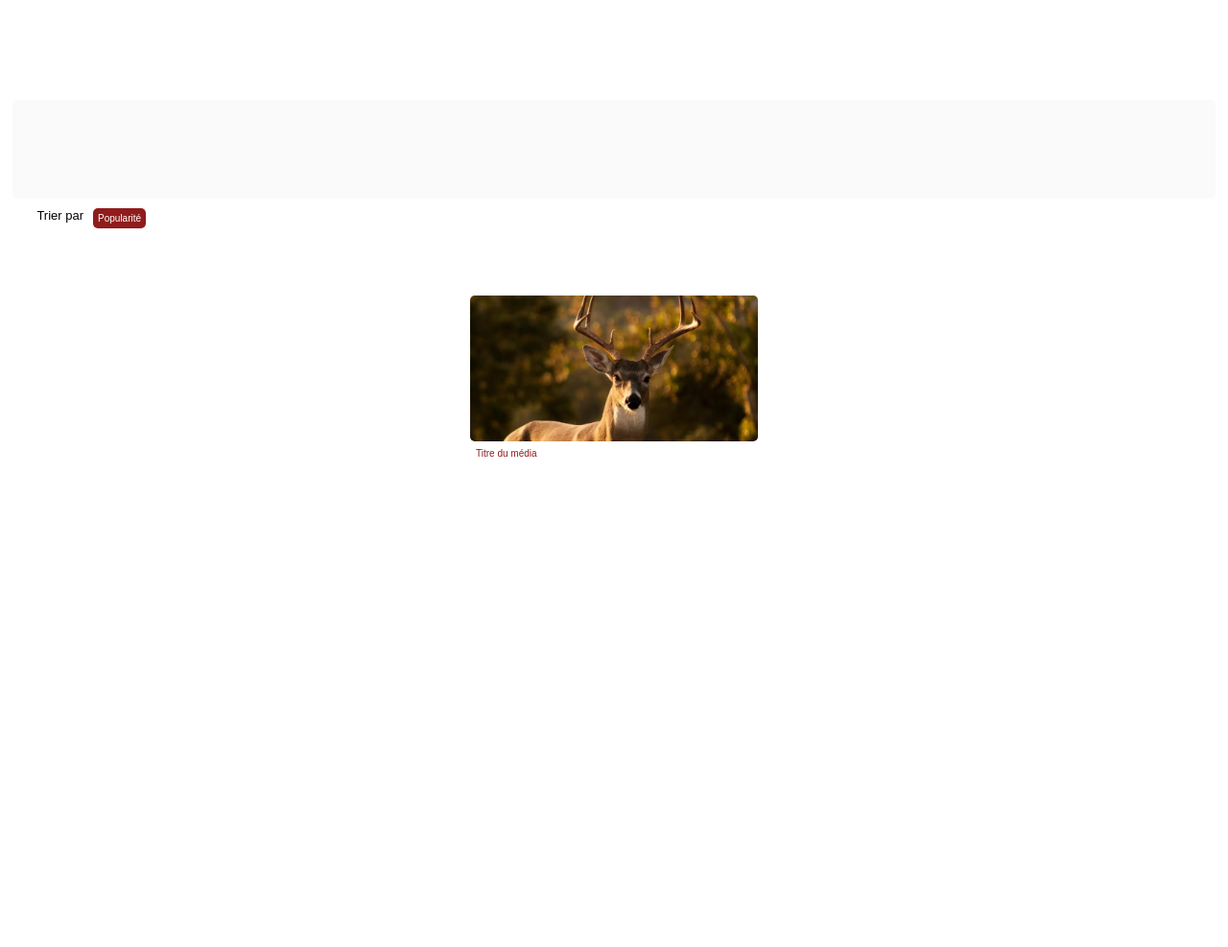
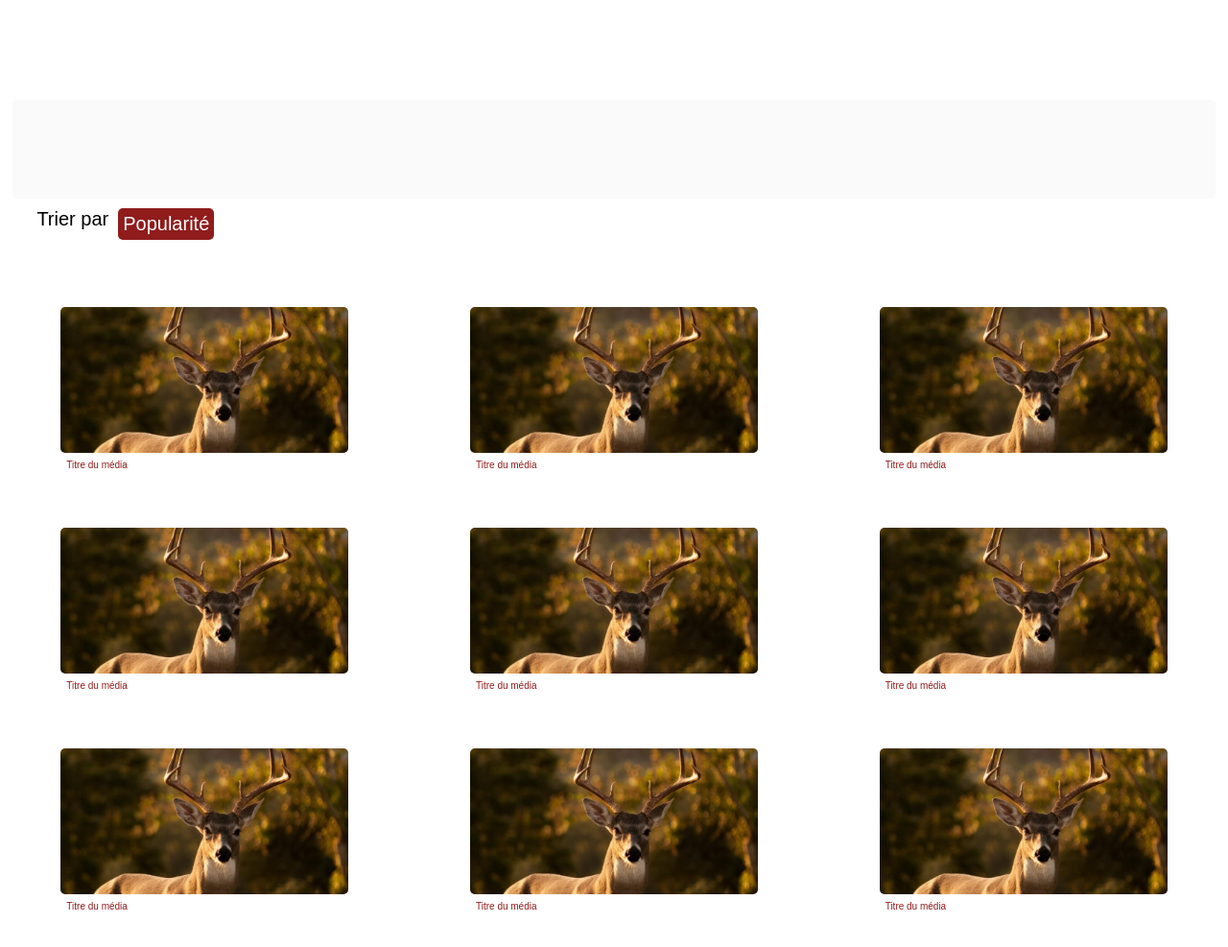
Before and after one commit to stoyann-open-classrooms/StoyannVelten_6_15062021, a plain HTML site: page photographerPage.html in a window 1280 px wide. Shown: the part 111-1098 px from the top of the page at 96% size. Before the commit the page ends 800 px from the top, so only its background shows below. Drawn offline with Linux system fonts and the light colour scheme.

Commit message:
retouches css

```diff
--- a/photographerPage.html
+++ b/photographerPage.html
@@ -69,6 +69,78 @@
                     <p class="cards-media-title">Titre du média</p>
                 </div>
             </div>
+            <div class="cards-media">
+                <div class="cards-media-img">
+                    <a class="lightbox-link" href="#"><img class="cards-Img"
+                            src="./sources/img/1_small/Animals_Majesty.jpg" alt=""></a>
+                </div>
+                <div class="cards-media-footer">
+                    <p class="cards-media-title">Titre du média</p>
+                </div>
+            </div>
+            <div class="cards-media">
+                <div class="cards-media-img">
+                    <a class="lightbox-link" href="#"><img class="cards-Img"
+                            src="./sources/img/1_small/Animals_Majesty.jpg" alt=""></a>
+                </div>
+                <div class="cards-media-footer">
+                    <p class="cards-media-title">Titre du média</p>
+                </div>
+            </div>
+            <div class="cards-media">
+                <div class="cards-media-img">
+                    <a class="lightbox-link" href="#"><img class="cards-Img"
+                            src="./sources/img/1_small/Animals_Majesty.jpg" alt=""></a>
+                </div>
+                <div class="cards-media-footer">
+                    <p class="cards-media-title">Titre du média</p>
+                </div>
+            </div>
+            <div class="cards-media">
+                <div class="cards-media-img">
+                    <a class="lightbox-link" href="#"><img class="cards-Img"
+                            src="./sources/img/1_small/Animals_Majesty.jpg" alt=""></a>
+                </div>
+                <div class="cards-media-footer">
+                    <p class="cards-media-title">Titre du média</p>
+                </div>
+            </div>
+            <div class="cards-media">
+                <div class="cards-media-img">
+                    <a class="lightbox-link" href="#"><img class="cards-Img"
+                            src="./sources/img/1_small/Animals_Majesty.jpg" alt=""></a>
+                </div>
+                <div class="cards-media-footer">
+                    <p class="cards-media-title">Titre du média</p>
+                </div>
+            </div>
+            <div class="cards-media">
+                <div class="cards-media-img">
+                    <a class="lightbox-link" href="#"><img class="cards-Img"
+                            src="./sources/img/1_small/Animals_Majesty.jpg" alt=""></a>
+                </div>
+                <div class="cards-media-footer">
+                    <p class="cards-media-title">Titre du média</p>
+                </div>
+            </div>
+            <div class="cards-media">
+                <div class="cards-media-img">
+                    <a class="lightbox-link" href="#"><img class="cards-Img"
+                            src="./sources/img/1_small/Animals_Majesty.jpg" alt=""></a>
+                </div>
+                <div class="cards-media-footer">
+                    <p class="cards-media-title">Titre du média</p>
+                </div>
+            </div>
+            <div class="cards-media">
+                <div class="cards-media-img">
+                    <a class="lightbox-link" href="#"><img class="cards-Img"
+                            src="./sources/img/1_small/Animals_Majesty.jpg" alt=""></a>
+                </div>
+                <div class="cards-media-footer">
+                    <p class="cards-media-title">Titre du média</p>
+                </div>
+            </div>
 
 
         </div>
--- a/styles/modules/_dropdown.scss
+++ b/styles/modules/_dropdown.scss
@@ -11,7 +11,7 @@
   cursor: pointer;
   padding: 5px;
   margin-top: 10px;
-  font-size: 10px;
+  font-size: 2em;
   border-radius: $radius;
   @include tablet-and-higher {
     display: block;
@@ -30,7 +30,7 @@
   min-width: 50px;
   position: relative;
   bottom: 3px;
-  font-size: 10px;
+  font-size: 2em;
   border-radius: 0 0 $radius $radius;
 }
 .dropdown-child span {
@@ -51,7 +51,8 @@
   position: relative;
   top: 10px;
   margin-right: 10px;
-  font-size: 13px;
+  font-weight: 500;
+  font-size: 2em;
   @include tablet-and-higher {
     display: block;
   }
```
Also changed, not shown: styles/main.css.
